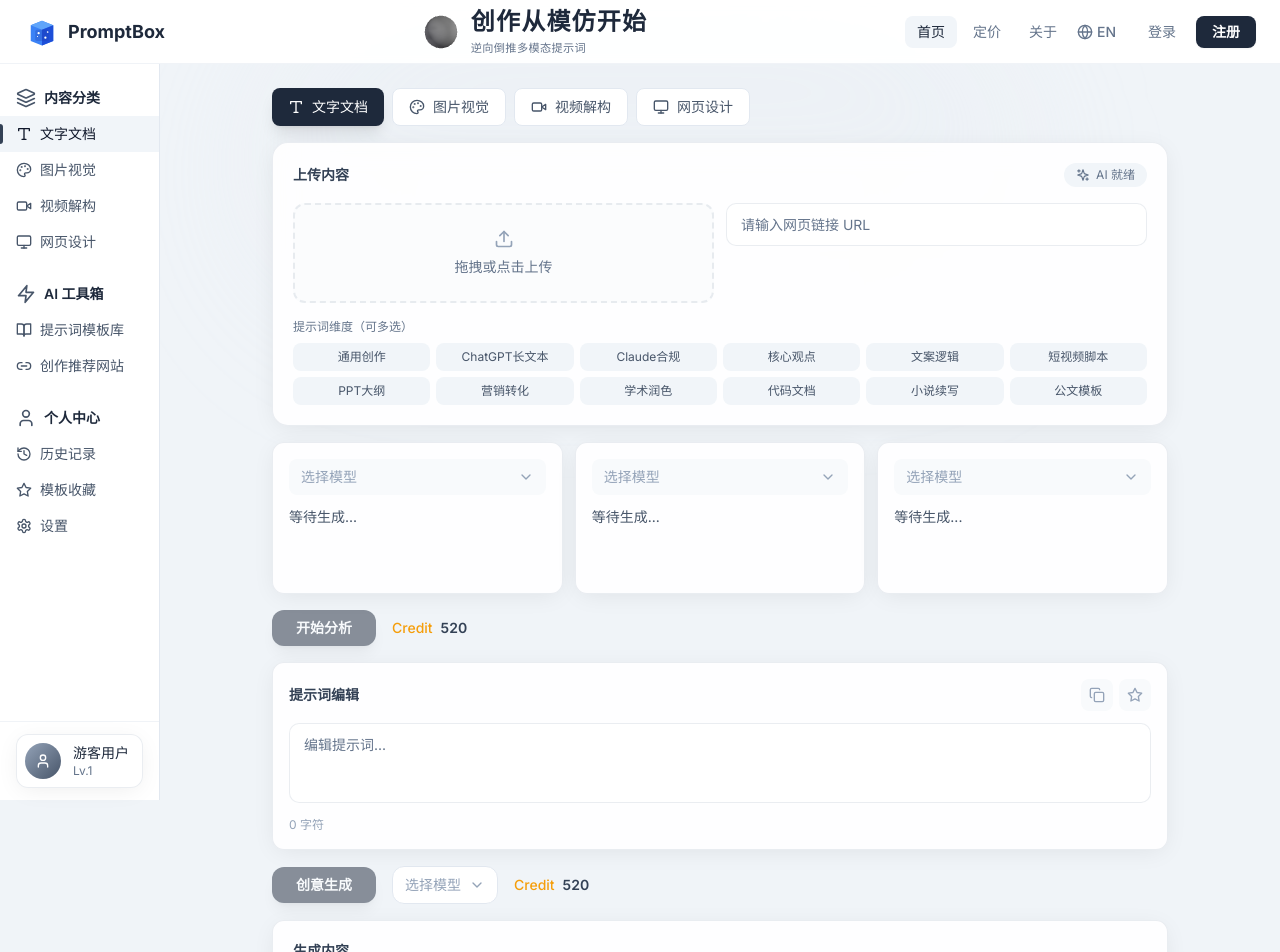
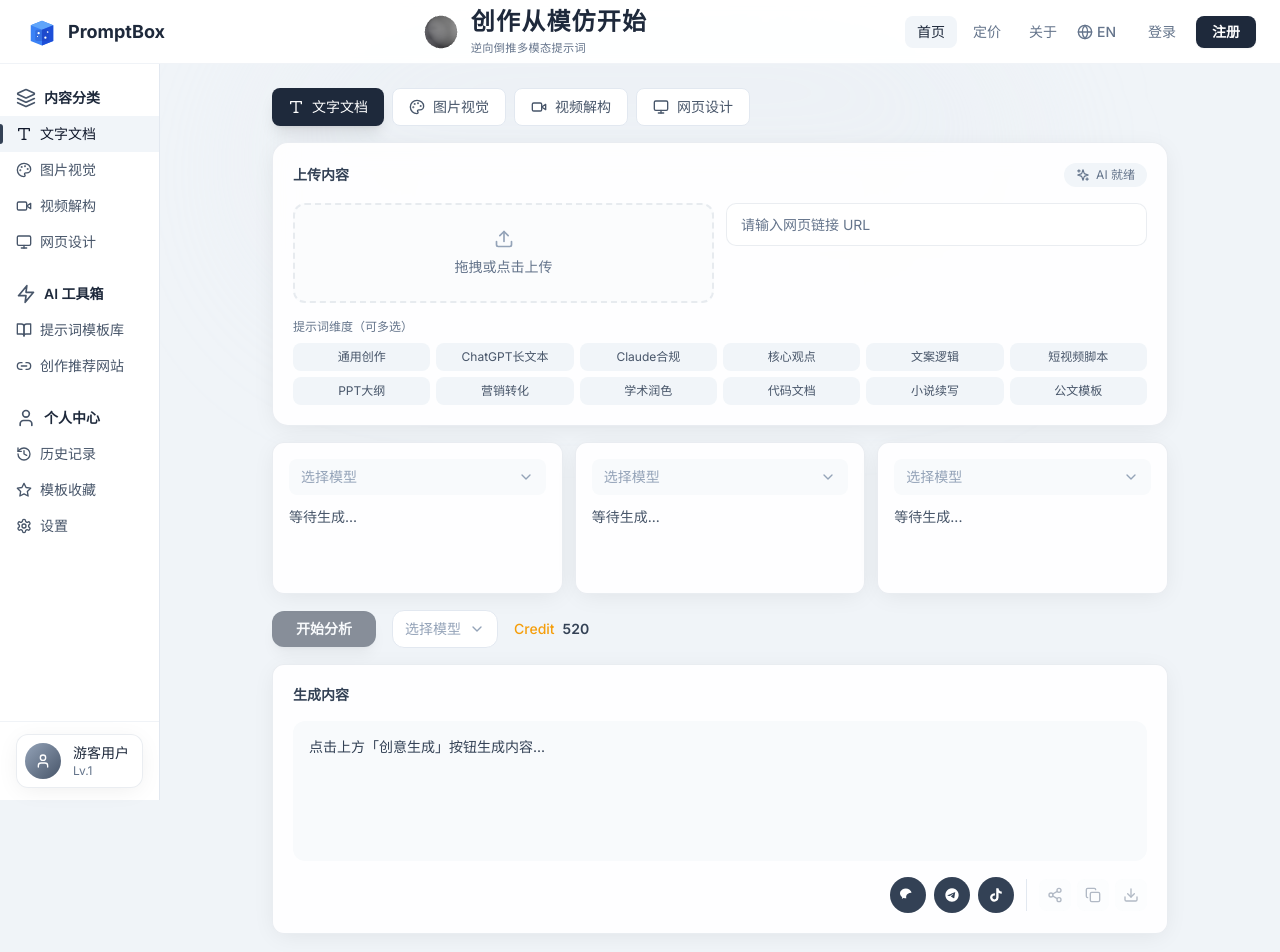
Before and after one commit to oxygen02/promptbox, a Next.js app: page / in a window 1280 px wide. Shown: the top 952 px of the page. Built offline with nearby package versions, Linux system fonts and the light colour scheme.

Commit message:
fix: Simplify dropdowns with proper positioning

```diff
--- a/src/app/page.tsx
+++ b/src/app/page.tsx
@@ -335,9 +335,18 @@ export default function HomePage() {
         </div>
         <div className="grid grid-cols-3 gap-3 mb-4">
           {[0, 1, 2].map((index) => { const model = cardModels[index]; const prompt = cardPrompts[index]; const modelInfo = MODELS.find((m) => m.key === model); return (
-            <div key={index} className="glass-card rounded-xl p-4">
-              <button ref={(el) => { dropdownButtonRefs.current[index] = el; }} onClick={() => { const btn = dropdownButtonRefs.current[index]; if (btn) { const rect = btn.getBoundingClientRect(); setDropdownPos({ top: rect.bottom + window.scrollY + 4, left: rect.left }); } setOpenDropdown(openDropdown === index ? null : index); }} className="w-full flex items-center justify-between px-3 py-2 text-sm bg-slate-50 rounded-lg hover:bg-slate-100 transition-colors"><span className={model ? "text-slate-700 font-medium" : "text-slate-400"}>{model ? modelInfo?.name : t.selectModel}</span><ChevronDown className="w-4 h-4 text-slate-400" /></button>
-              {openDropdown === index && dropdownPos && (<div className="dropdown-menu" style={{ position: 'fixed', top: dropdownPos.top, left: dropdownPos.left, width: '100%' }}><div className={cn("dropdown-item", !model && "active")} onClick={() => { handleCardModelSelect(index, null); setOpenDropdown(null); }}>— 未选中 —</div>{MODELS.map((m) => (<div key={m.key} className={cn("dropdown-item", model === m.key && "active")} onClick={() => { handleCardModelSelect(index, m.key); setOpenDropdown(null); }}>{m.name} ({m.region})</div>))}</div>)}
+            <div key={index} className="glass-card rounded-xl p-4 relative">
+              <div className="relative">
+                <button onClick={() => setOpenDropdown(openDropdown === index ? null : index)} className="w-full flex items-center justify-between px-3 py-2 text-sm bg-slate-50 rounded-lg hover:bg-slate-100 transition-colors"><span className={model ? "text-slate-700 font-medium" : "text-slate-400"}>{model ? modelInfo?.name : t.selectModel}</span><ChevronDown className="w-4 h-4 text-slate-400" /></button>
+                {openDropdown === index && (
+                  <div className="absolute top-full left-0 right-0 mt-1 bg-white border border-slate-200 rounded-lg shadow-lg z-50 max-h-60 overflow-y-auto">
+                    <div className={cn("px-3 py-2 cursor-pointer hover:bg-slate-50", !model && "bg-slate-50")} onClick={() => { handleCardModelSelect(index, null); setOpenDropdown(null); }}>— 未选中 —</div>
+                    {MODELS.map((m) => (
+                      <div key={m.key} className={cn("px-3 py-2 cursor-pointer hover:bg-slate-50", model === m.key && "bg-slate-50 text-blue-600")} onClick={() => { handleCardModelSelect(index, m.key); setOpenDropdown(null); }}>{m.name} ({m.region})</div>
+                    ))}
+                  </div>
+                )}
+              </div>
               <div className="mt-3 min-h-[70px] text-sm text-slate-600 whitespace-pre-wrap">{prompt || t.waitingGenerate}</div>
               {prompt && (<div className="flex items-center gap-1.5 mt-3 pt-3 border-t border-slate-100"><button onClick={() => handleShare(prompt)} className="p-1.5 hover:bg-slate-100 rounded-lg"><Share2 className="w-4 h-4 text-slate-400" /></button><button className="p-1.5 hover:bg-slate-100 rounded-lg"><Copy className="w-4 h-4 text-slate-400" /></button><button className="p-1.5 hover:bg-slate-100 rounded-lg"><Star className="w-4 h-4 text-slate-400" /></button></div>)}
             </div>
@@ -345,17 +354,16 @@ export default function HomePage() {
         </div>
         <div className="flex items-center gap-4 mb-4">
           <button onClick={handleAnalyze} disabled={isAnalyzing || selectedCount === 0} className={cn("text-sm px-6 py-2 rounded-xl font-semibold transition-all shadow-lg bg-slate-800 text-white hover:bg-slate-900", selectedCount === 0 && "opacity-50 cursor-not-allowed")}>{isAnalyzing ? t.analyzing : t.startAnalyze}</button>
-          <div className="flex items-center gap-2 text-sm"><span className="text-amber-500 font-medium">Credit</span><span className="text-slate-700 font-semibold">{credits}</span></div>
-        </div>
-        <div className="glass-card rounded-xl p-4 mb-4">
-          <div className="flex items-center justify-between mb-3"><h3 className="text-sm font-semibold text-slate-700">{t.promptEdit}</h3><div className="flex gap-1.5"><button className="p-2 bg-slate-50 hover:bg-slate-100 rounded-lg"><Copy className="w-4 h-4 text-slate-400" /></button><button className="p-2 bg-slate-50 hover:bg-slate-100 rounded-lg"><Star className="w-4 h-4 text-slate-400" /></button></div></div>
-          <textarea className="input-field min-h-[80px] resize-none" placeholder={t.editPlaceholder} />
-          <div className="text-xs text-slate-400 mt-2">0 字符</div>
-        </div>
-        <div className="flex items-center gap-4 mb-4">
-          <button onClick={handleCreativeGenerate} disabled={!selectedGenModel || isGenerating} className={cn("text-sm px-6 py-2 rounded-xl font-semibold transition-all shadow-lg bg-slate-800 text-white hover:bg-slate-900", !selectedGenModel && "opacity-50 cursor-not-allowed")}>{isGenerating ? t.generating : t.creativeGenerate}</button>
-          <button ref={genDropdownButtonRef} onClick={() => { const btn = genDropdownButtonRef.current; if (btn) { const rect = btn.getBoundingClientRect(); setGenDropdownPos({ top: rect.bottom + window.scrollY + 4, left: rect.left }); } setOpenGenDropdown(!openGenDropdown); }} className="flex items-center gap-2 px-3 py-2 text-sm bg-white border border-slate-200 rounded-xl hover:bg-slate-50 font-medium text-slate-700">{selectedGenModel ? <>{MODELS.find(m => m.key === selectedGenModel)?.name}</> : <span className="text-slate-400">{t.selectModel}</span>}<ChevronDown className="w-4 h-4 text-slate-400" /></button>
-          {openGenDropdown && genDropdownPos && (<div className="dropdown-menu" style={{ position: 'fixed', top: genDropdownPos.top, left: genDropdownPos.left }}>{MODELS.map((m) => (<div key={m.key} className={cn("dropdown-item", selectedGenModel === m.key && "active")} onClick={() => { setSelectedGenModel(m.key); setOpenGenDropdown(false); }}>{m.name}</div>))}</div>)}
+          <div className="relative">
+            <button onClick={() => setOpenGenDropdown(!openGenDropdown)} className="flex items-center gap-2 px-3 py-2 text-sm bg-white border border-slate-200 rounded-xl hover:bg-slate-50 font-medium text-slate-700">{selectedGenModel ? <>{MODELS.find(m => m.key === selectedGenModel)?.name}</> : <span className="text-slate-400">{t.selectModel}</span>}<ChevronDown className="w-4 h-4 text-slate-400" /></button>
+            {openGenDropdown && (
+              <div className="absolute top-full left-0 mt-1 bg-white border border-slate-200 rounded-lg shadow-lg z-50 max-h-60 overflow-y-auto min-w-[140px]">
+                {MODELS.map((m) => (
+                  <div key={m.key} className={cn("px-3 py-2 cursor-pointer hover:bg-slate-50", selectedGenModel === m.key && "bg-slate-50 text-blue-600")} onClick={() => { setSelectedGenModel(m.key); setOpenGenDropdown(false); }}>{m.name}</div>
+                ))}
+              </div>
+            )}
+          </div>
           <div className="flex items-center gap-2 text-sm"><span className="text-amber-500 font-medium">Credit</span><span className="text-slate-700 font-semibold">{credits}</span></div>
         </div>
         <div className="glass-card rounded-xl p-5">
```
